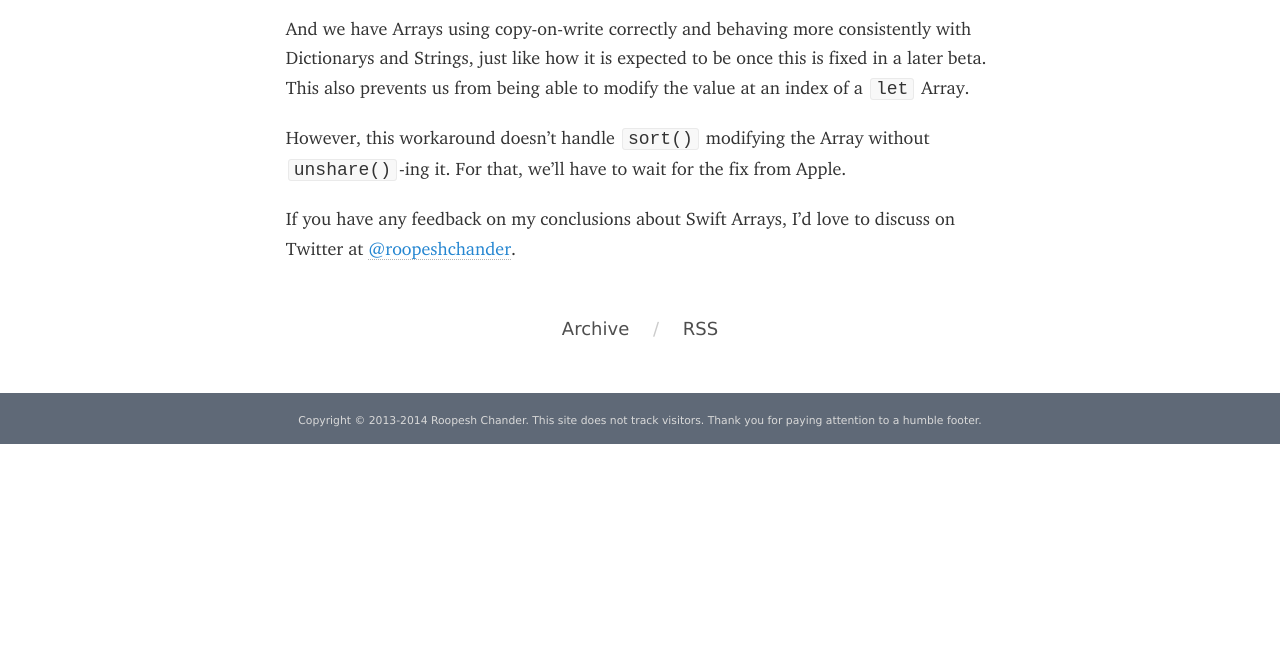
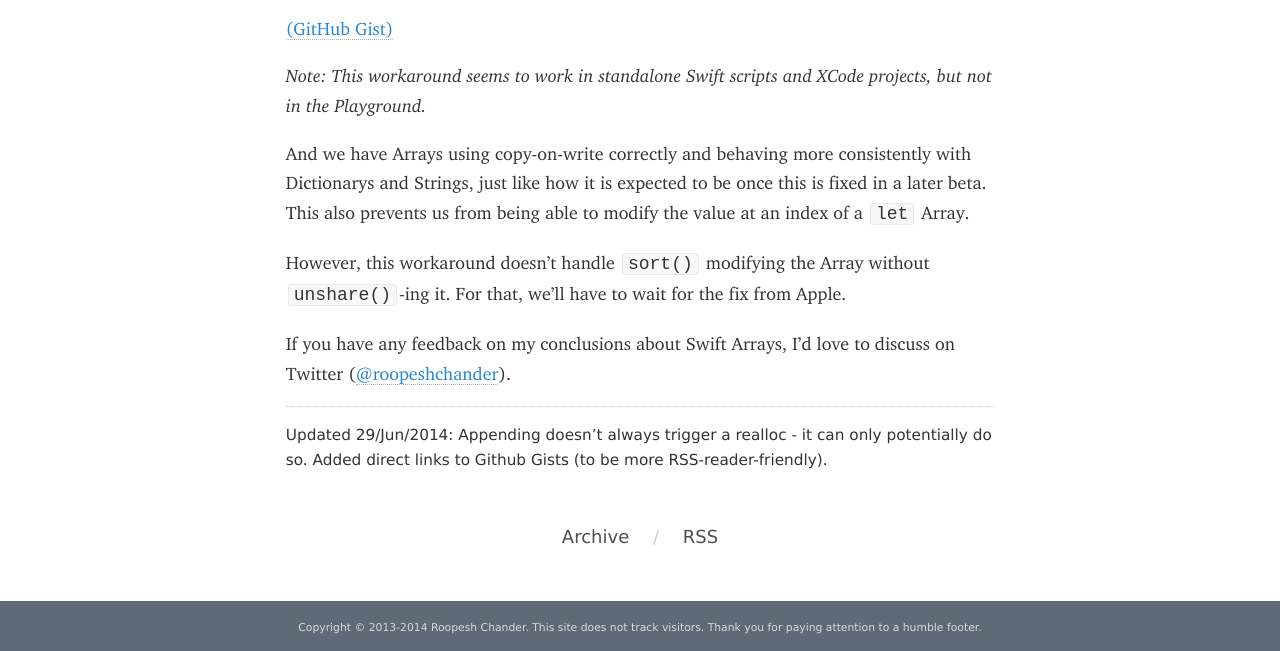
Before and after one commit to roop/roop.github.io, a Jekyll site: the page built from _posts/2014-06-27-arrays-in-swift-beta-2.md, in a window 1280 px wide and 900 px high, scrolled down 6971 px, cut to the strip 249-900 px from the top of the window. Built offline with Jekyll 4.4.1, drawn with Linux system fonts in a browser that asks for light colours; some web fonts are replaced; before the commit the page ends 7664 px from its top, so only the background shows below that; some of the changed text lies outside the part shown.

Commit message:
Updated Swift Arrays post

```diff
--- a/_posts/2014-06-27-arrays-in-swift-beta-2.md
+++ b/_posts/2014-06-27-arrays-in-swift-beta-2.md
@@ -5,6 +5,9 @@ tagline: "Problem, solution and workaround"
 description: "What's the problem with Arrays in Swift (Beta 2), and how do we
               get around it?"
 category: posts
+postscript: "Updated 29/Jun/2014: Appending doesn't always trigger
+             a realloc - it can only potentially do so. Added direct links
+             to Github Gists (to be more RSS-reader-friendly)."
 ---
 
 We know that Arrays in Swift [behave][weird1] [a little][weird2]
@@ -188,6 +191,8 @@ Diving into code:
 
 <script src="https://gist.github.com/roop/4f1af9b557d4ff39aabf.js"></script>
 
+[(GitHub Gist)](https://gist.github.com/roop/4f1af9b557d4ff39aabf)
+
 _Note: This seems to work in standalone Swift scripts and
 XCode projects, but not in the Playground._
 
@@ -242,8 +247,8 @@ For an Array, this means that the buffer pointer cannot be modified.
 
 Therefore, the following operations are disabled on `let` Arrays:
 
- 1. Appending elements requires a realloc, which can change the buffer
-    pointer
+ 1. Appending elements can potentially require a realloc, which can
+    change the buffer pointer
  2. `unshare()`, which can change the buffer pointer
  3. Replacing a range of items with some items (either using
     `replaceRange` or like `a[1..5] = [42, 43]`), which can potentially
@@ -275,6 +280,8 @@ about to change the value at an index.
 
 <script src="https://gist.github.com/roop/92bac4f644d2259d91fd.js"></script>
 
+[(GitHub Gist)](https://gist.github.com/roop/92bac4f644d2259d91fd)
+
 _Note: This workaround seems to work in standalone Swift scripts and
 XCode projects, but not in the Playground._
 
@@ -289,6 +296,6 @@ without `unshare()`-ing it. For that, we'll have to wait for the fix
 from Apple.
 
 If you have any feedback on my conclusions about Swift Arrays, I'd love
-to discuss on Twitter at [@roopeshchander].
+to discuss on Twitter ([@roopeshchander]).
 
 [@roopeshchander]: http://www.twitter.com/roopeshchander
```
